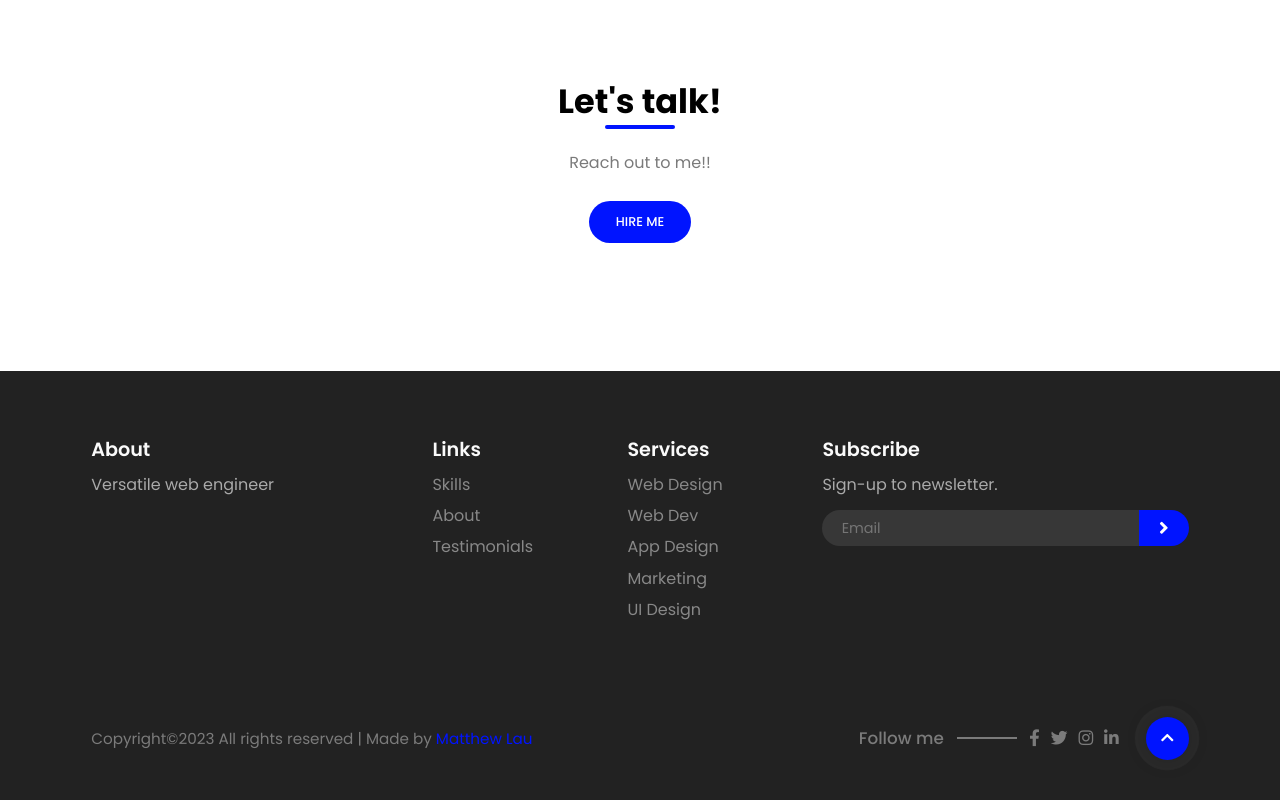
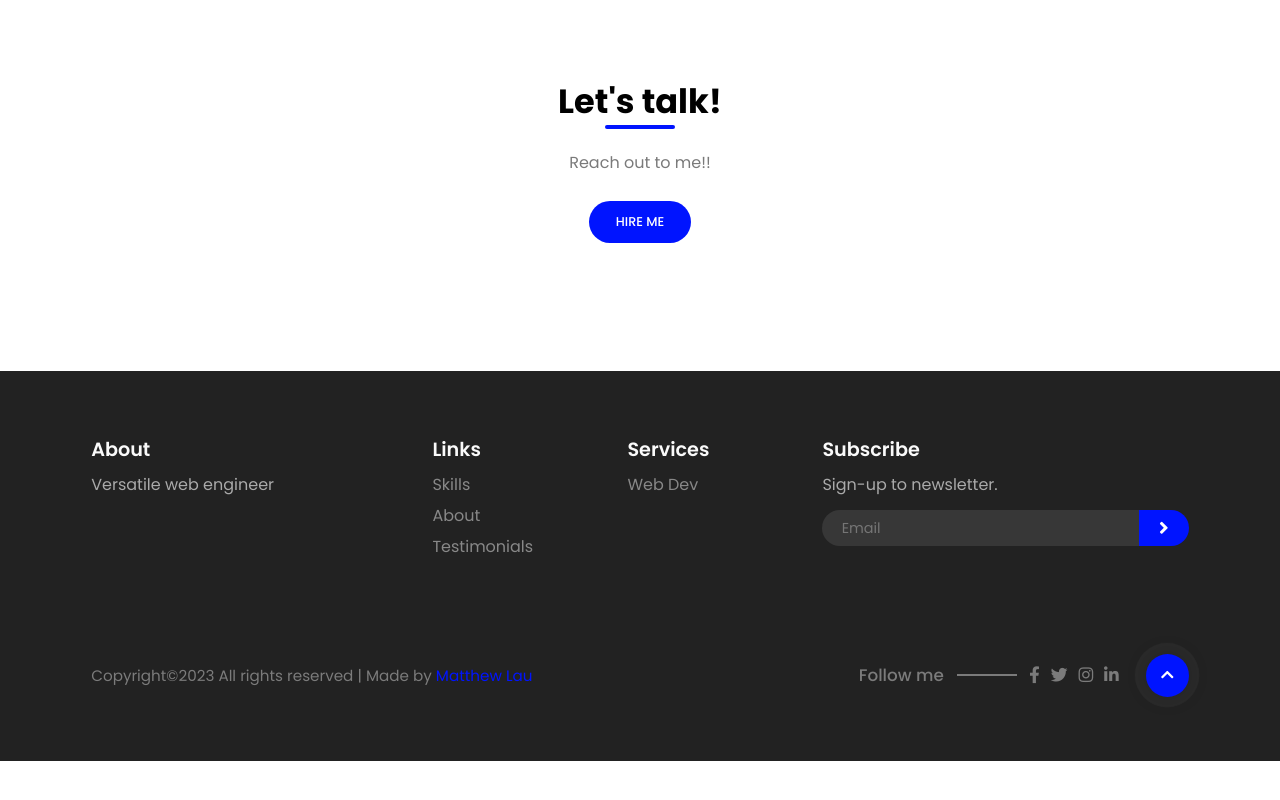
Before and after one commit to MatthewCYLau/MatthewCYLau.github.io, a plain HTML site: page index.html in a window 1280 px wide. Shown: the part 3684-4484 px from the top of the page. After the commit the page ends 4445 px from the top, so only its background shows below. Drawn offline with nearby package versions, Linux system fonts and the light colour scheme.

Commit message:
feat: updated footer

```diff
--- a/index.html
+++ b/index.html
@@ -383,19 +383,7 @@
             <h3 class="title-sm">Services</h3>
             <ul>
               <li>
-                <a href="#">Web Design</a>
-              </li>
-              <li>
-                <a href="#">Web Dev</a>
-              </li>
-              <li>
-                <a href="#">App Design</a>
-              </li>
-              <li>
-                <a href="#">Marketing</a>
-              </li>
-              <li>
-                <a href="#">UI Design</a>
+                <a href="#skills">Web Dev</a>
               </li>
             </ul>
           </div>
```
